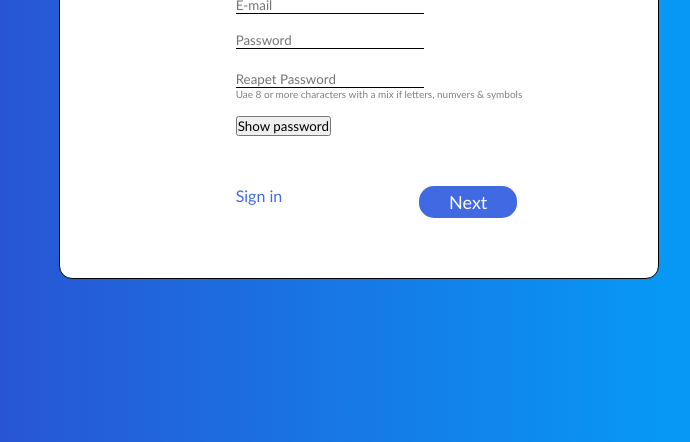
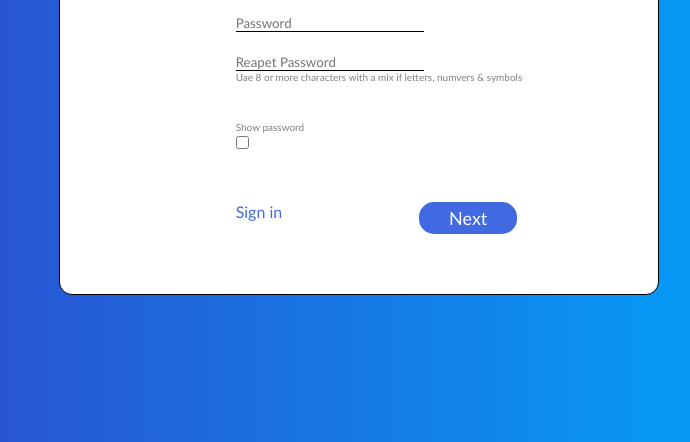
Before and after one commit to igoris12/Gallery, a plain HTML site: page sign up/index.html in a window 1280 px wide. Shown: the part 358-800 px from the top of the page, without its empty margins (281-971 px from the left). Drawn offline with Linux system fonts and the light colour scheme.

Commit message:
button update

```diff
--- a/sign up/index.html
+++ b/sign up/index.html
@@ -23,11 +23,11 @@
                     <input type="password" placeholder="Password"><br><br>
                     <input type="password" placeholder="Reapet Password">
                     <label for="pass">Uae 8 or more characters with a mix if letters, numvers & symbols</label>
+                    <br><br>
+                    <label for="sP">Show password</label>
+                    <input type="checkbox">
+                </div>
 
-                </div>
-                <div class="buttonSP">
-                    <button>Show password</button>
-                </div>
                 <div class="bottomform">
                     <a href="#">Sign in</a>
                     <input type="submit" value="Next" class="button2">
```
